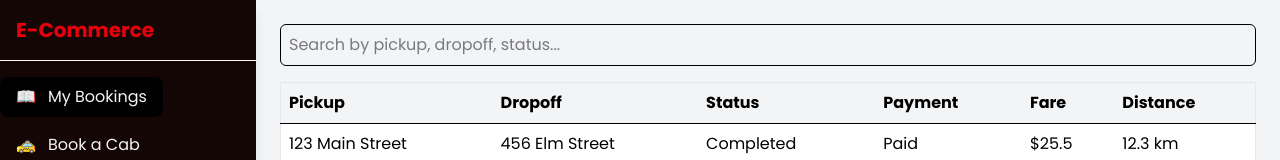
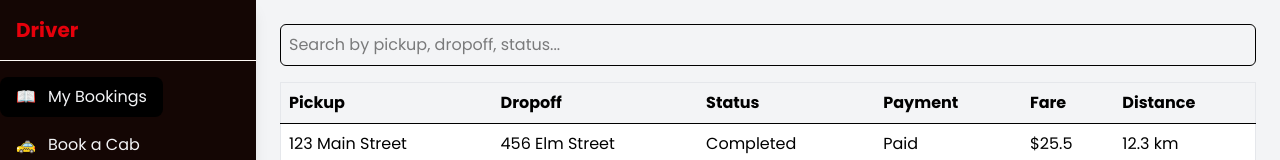
Before and after one commit to Kamisama9/DriveSure, a React (Vite) app in the folder client/: page /rider in a window 1280 px wide. Shown: the top 160 px of the page. Built offline with nearby package versions, Linux system fonts and the light colour scheme.

Commit message:
Protected routes logut and server

```diff
--- a/client/src/components/Sidebar/Sidebar.jsx
+++ b/client/src/components/Sidebar/Sidebar.jsx
@@ -1,6 +1,11 @@
-import { useState } from 'react';
+import { useState } from "react";
 
-export default function Sidebar({ children, activeSection, setActiveSection, navItems }) {
+export default function Sidebar({
+  children,
+  activeSection,
+  setActiveSection,
+  navItems,
+}) {
   const [openSidebar, setOpenSidebar] = useState(false);
 
   return (
@@ -8,18 +13,19 @@ export default function Sidebar({ children, activeSection, setActiveSection, nav
       {/* Sidebar */}
       <aside
         className={`shadow-lg bg-[#140604] fixed md:static inset-y-0 left-0 z-50 transition-all duration-300 ease-in-out ${
-          openSidebar ? 'w-64' : 'w-20 md:w-64'
-        } ${!openSidebar && 'hidden md:block'}`}
+          openSidebar ? "w-64" : "w-20 md:w-64"
+        } ${!openSidebar && "hidden md:block"}`}
       >
         <div className="p-4 flex items-center justify-between border-b">
           <h1
             className={`text-xl font-bold text-red-600 transition-opacity duration-300`}
           >
-            E-Commerce
+            Driver
           </h1>
-          <button onClick={() => setOpenSidebar(!openSidebar)} className="md:hidden p-2 rounded-full text-black hover:bg-black">
-
-          </button>
+          <button
+            onClick={() => setOpenSidebar(!openSidebar)}
+            className="md:hidden p-2 rounded-full text-blue hover:bg-black"
+          ></button>
         </div>
         <nav className="py-4">
           <ul className="space-y-2">
@@ -31,7 +37,7 @@ export default function Sidebar({ children, activeSection, setActiveSection, nav
                     setOpenSidebar(false);
                   }}
                   className={`flex items-center space-x-3 px-4 py-2 hover:bg-gray-600 rounded-lg transition-colors ${
-                    activeSection === item.id ? 'bg-black' : ''
+                    activeSection === item.id ? "bg-black" : ""
                   }`}
                 >
                   <span className="text-gray-600">{item.icon}</span>
@@ -52,8 +58,11 @@ export default function Sidebar({ children, activeSection, setActiveSection, nav
         {/* Mobile Header */}
         <div className="md:hidden flex justify-between items-center mb-4">
           <h1 className="text-xl font-bold text-red-600">E-Commerce</h1>
-          <button onClick={() => setOpenSidebar((prev) => !prev)} className="p-2 rounded-full text-black hover:bg-gray-200">
-            {openSidebar ? '←':'☰'}
+          <button
+            onClick={() => setOpenSidebar((prev) => !prev)}
+            className="p-2 rounded-full text-black hover:bg-gray-200"
+          >
+            {openSidebar ? "←" : "☰"}
           </button>
         </div>
 
```
Also changed, not shown: client/src/components/Testimonials/Testimonials.jsx (+6 -7 lines).
